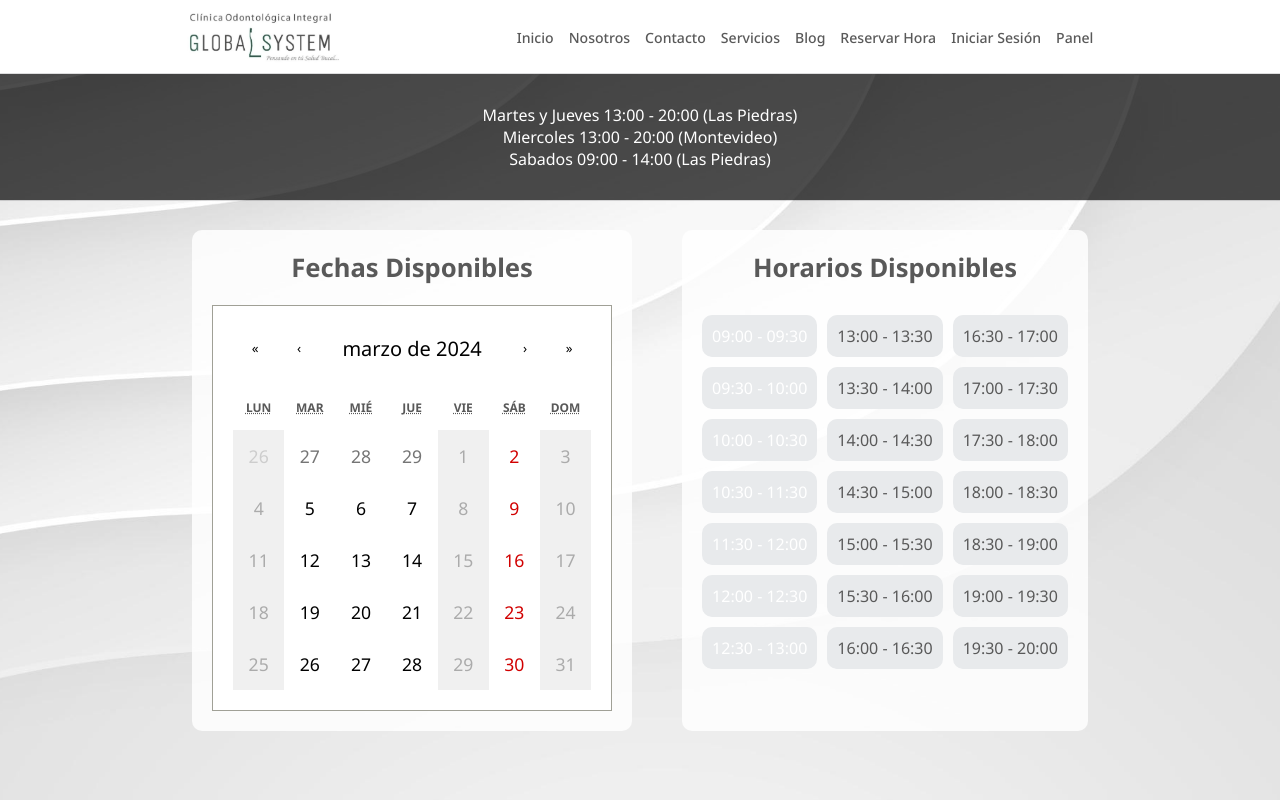
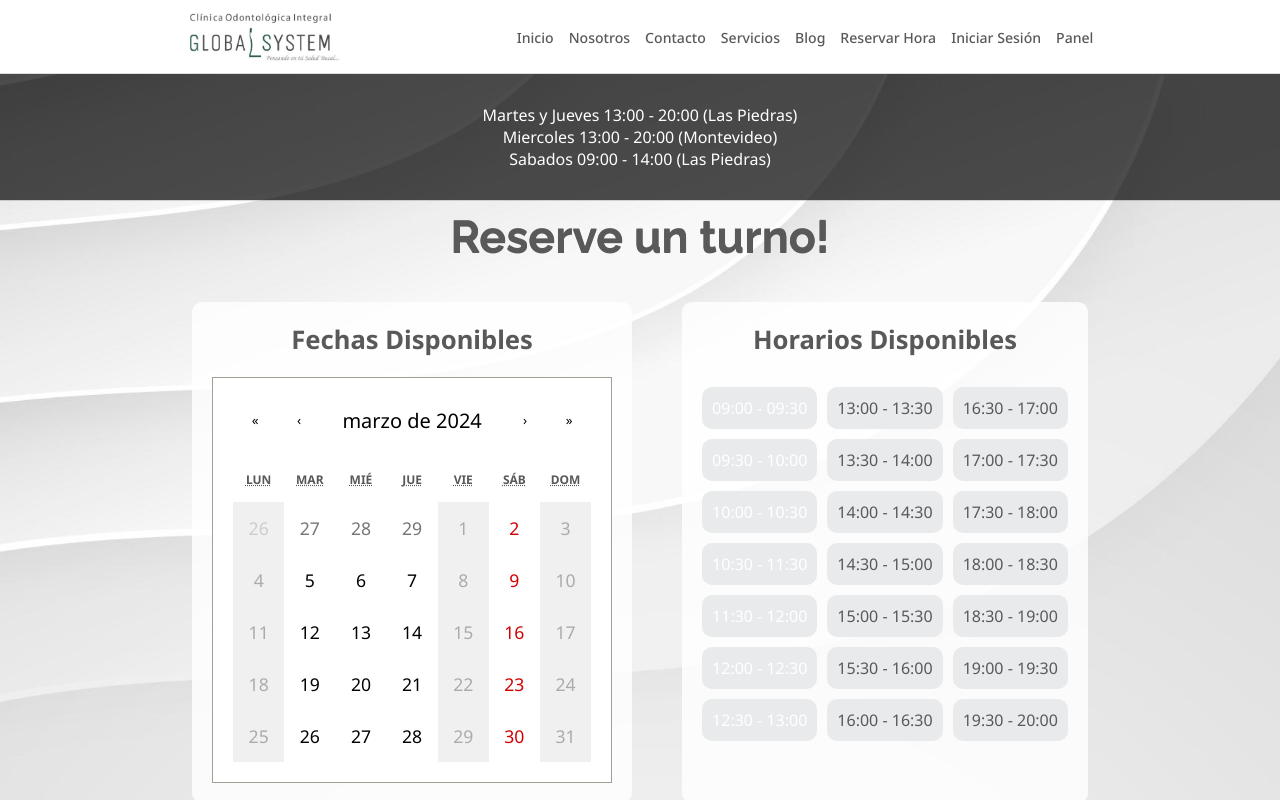
Before and after one commit to gero16/dental-front, a React (Vite) app: page /reservar-hora in a window 1280 px wide. Shown: the top 800 px of the page. Built offline with nearby package versions, Linux system fonts and the light colour scheme.

Commit message:
titulo en reservar-hora

```diff
--- a/src/Components/ReservaHora/ReservaHora.css
+++ b/src/Components/ReservaHora/ReservaHora.css
@@ -16,11 +16,12 @@
 
 .h1-reservar {
   font-weight: 00;
-  font-size: 4.5vw;
+  font-size: 3.5vw;
   font-family: "Raleway", sans-serif;
+
   text-shadow: 0 1px 0 rgba(8, 8, 8, 0.658);
   padding: 10px;
-  color: rgb(247, 247, 244);
+
 
 }
 
--- a/src/Components/ReservaHora/ReservaHora.jsx
+++ b/src/Components/ReservaHora/ReservaHora.jsx
@@ -74,6 +74,10 @@ const ReservaHora = () => {
                     <li> Sabados 09:00 - 14:00 (Las Piedras) </li>
                 </ul>
 
+                <section className="width-70 container flex-center">
+                    <h1 className="h1-reservar"> Reserve un turno!</h1>
+
+                </section>
                 <section className="flex section-calendario">
 
                     <div className="div-calendario flex-column p-20">
```
